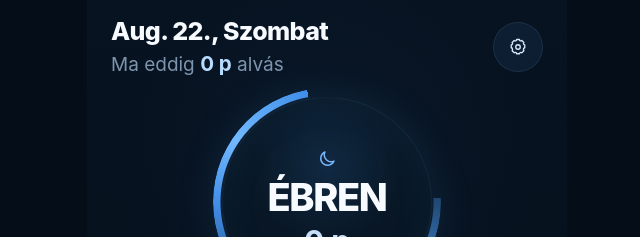
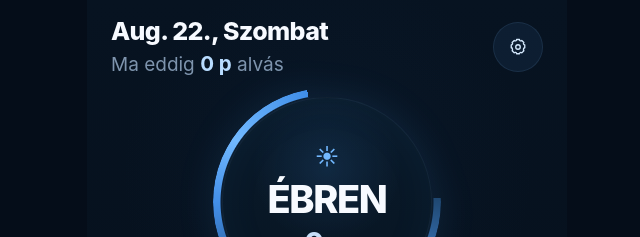
Before and after one commit to czkiii/botond-sleep-tracker, a React (Vite) app: page / in a window 1280 px wide. Shown: the top 237 px of the page, without its empty margins (313-953 px from the left). Built offline with nearby package versions, Linux system fonts and the light colour scheme.

Commit message:
Use sun icon for awake state

```diff
--- a/src/copy-overrides.css
+++ b/src/copy-overrides.css
@@ -1,4 +1,4 @@
-/* Final copy + first-tab icon overrides before visual design pass. */
+/* Final copy + icon overrides before visual design pass. */
 
 /* Main secondary action: keep behavior, show clearer copy. */
 .today-screen .text-action {
@@ -9,6 +9,19 @@
   font-size: clamp(14px, 3.6vw, 16px);
   font-weight: 660;
   letter-spacing: -.01em;
+}
+
+/* Awake status uses a sun; sleeping keeps the moon SVG. */
+.status-orb.awake .orb-icon svg {
+  display: none;
+}
+.status-orb.awake .orb-icon::after {
+  content: '☀︎';
+  display: block;
+  color: #72b8ff;
+  font-size: 23px;
+  line-height: 1;
+  transform: translateY(-1px);
 }
 
 /* First bottom tab: Alvások + combined sun/moon icon. */
```
